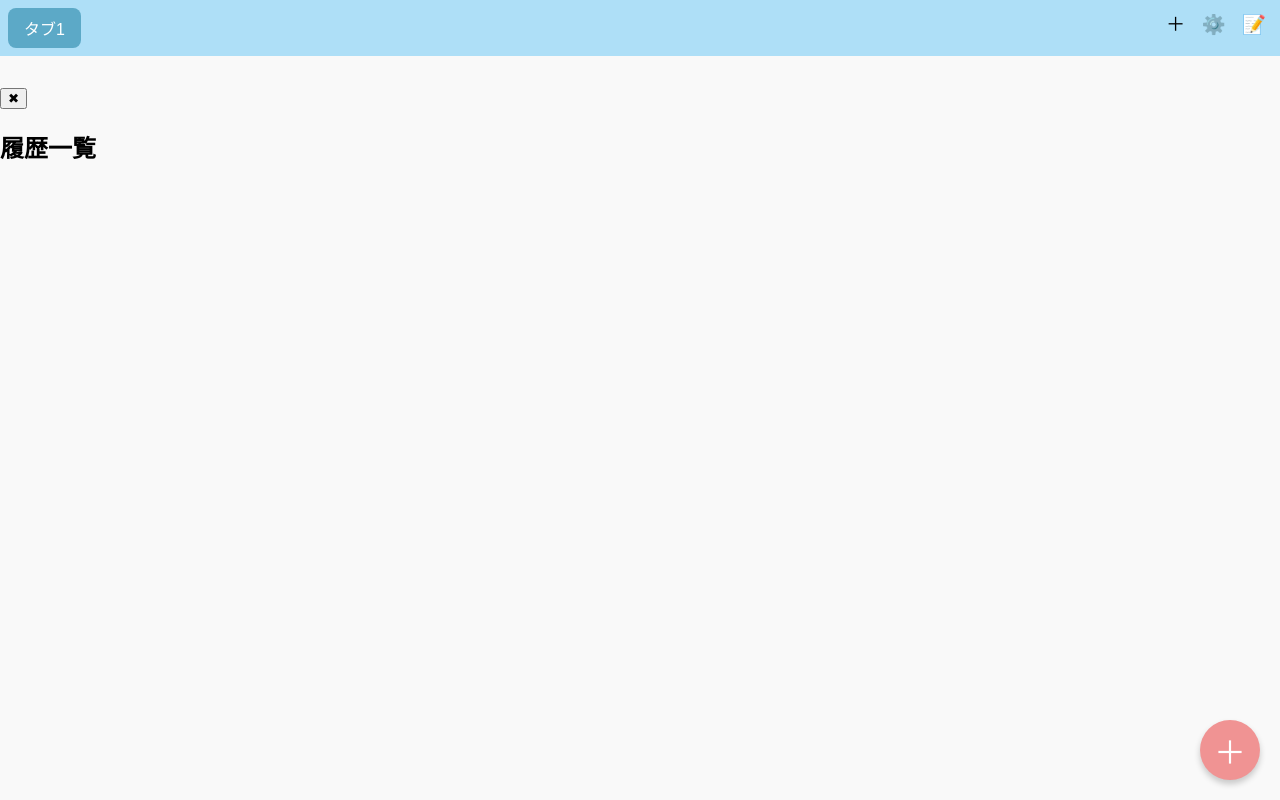
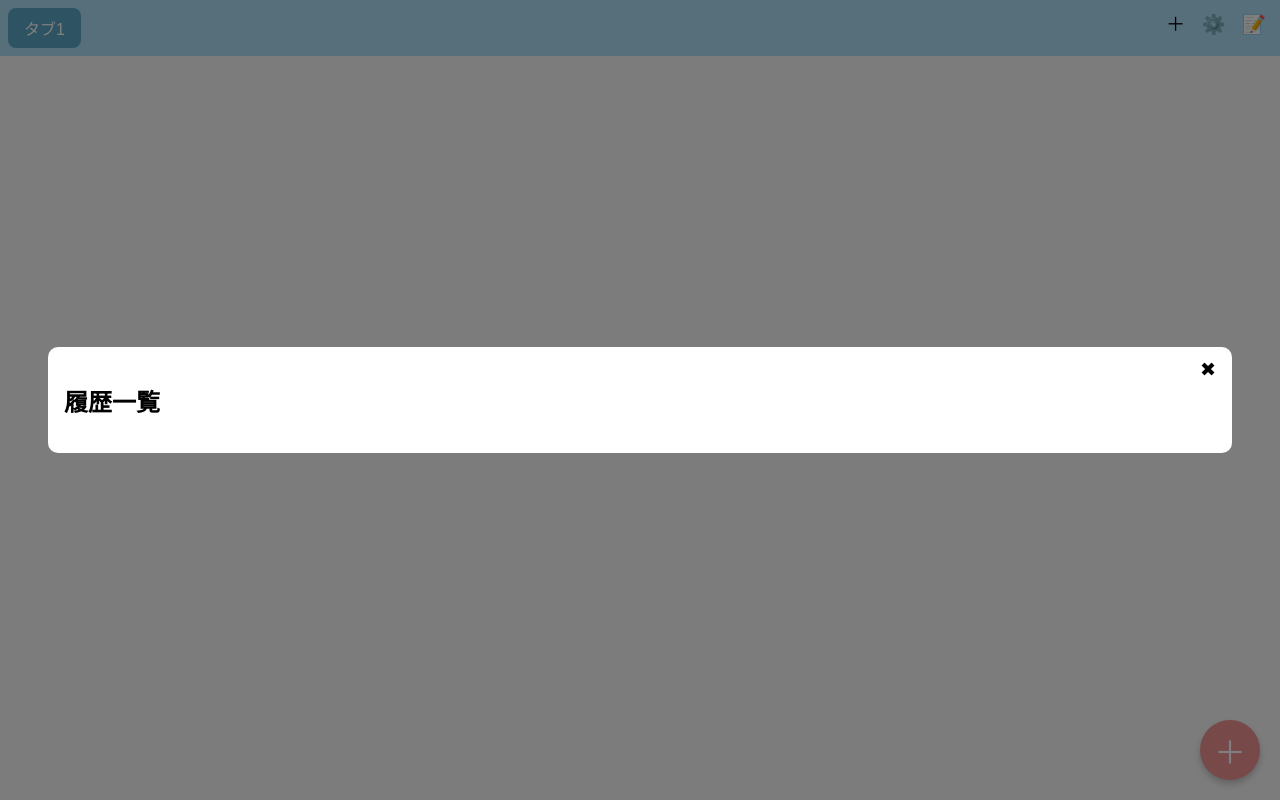
Before and after one commit to sysysyu/memo, a plain HTML site: page index.html in a window 1280 px wide. Drawn offline with Linux system fonts and the light colour scheme.

Commit message:
Update style.css

```diff
--- a/style.css
+++ b/style.css
@@ -65,3 +65,57 @@ header {
   cursor: pointer;
   box-shadow: 0 4px 6px rgba(0,0,0,0.2);
 }
+/* 履歴モーダル */
+#history-modal {
+  position: fixed;
+  top: 0; left: 0;
+  width: 100%; height: 100%;
+  background: rgba(0, 0, 0, 0.5);
+  display: flex;
+  justify-content: center;
+  align-items: center;
+  z-index: 10;
+}
+
+.modal-content {
+  background: white;
+  padding: 1em;
+  border-radius: 10px;
+  width: 90%;
+  max-height: 90%;
+  overflow-y: auto;
+  position: relative;
+}
+
+#close-history {
+  position: absolute;
+  top: 10px; right: 10px;
+  border: none;
+  background: none;
+  font-size: 1.2em;
+  cursor: pointer;
+}
+
+.history-month {
+  margin: 1em 0;
+}
+
+.history-month h3 {
+  background: #ddd;
+  padding: 0.5em;
+  border-radius: 6px;
+}
+
+.history-grid {
+  display: flex;
+  flex-wrap: wrap;
+  gap: 1em;
+}
+
+.history-item {
+  background: #f0f0f0;
+  flex: 1 1 30%;
+  padding: 0.5em;
+  border-radius: 8px;
+  text-align: center;
+}
```
